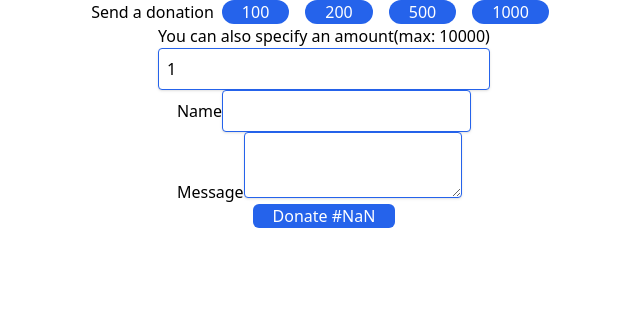
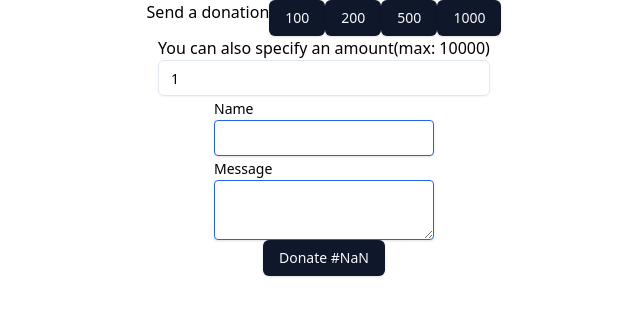
Before and after one commit to Abdulkareemoj/DonationsApp, a Next.js app: page / in a window 1280 px wide. Shown: the top 316 px of the page, without its empty margins (316-956 px from the left). Built offline with nearby package versions, Linux system fonts and the light colour scheme; no server answers.

Commit message:
added components

```diff
--- a/package.json
+++ b/package.json
@@ -13,6 +13,8 @@
     "@next-auth/prisma-adapter": "^1.0.5",
     "@prisma/client": "^4.5.0",
     "@radix-ui/react-icons": "^1.3.0",
+    "@radix-ui/react-label": "^2.0.2",
+    "@radix-ui/react-slot": "^1.0.2",
     "class-variance-authority": "^0.7.0",
     "clsx": "^2.0.0",
     "next": "13.0.2",
--- /dev/null
+++ b/src/components/ui/button.tsx
@@ -0,0 +1,57 @@
+import * as React from "react"
+import { Slot } from "@radix-ui/react-slot"
+import { cva, type VariantProps } from "class-variance-authority"
+
+import { cn } from "@/lib/utils"
+
+const buttonVariants = cva(
+  "inline-flex items-center justify-center rounded-md text-sm font-medium transition-colors focus-visible:outline-none focus-visible:ring-1 focus-visible:ring-slate-950 disabled:pointer-events-none disabled:opacity-50 dark:focus-visible:ring-slate-300",
+  {
+    variants: {
+      variant: {
+        default:
+          "bg-slate-900 text-slate-50 shadow hover:bg-slate-900/90 dark:bg-slate-50 dark:text-slate-900 dark:hover:bg-slate-50/90",
+        destructive:
+          "bg-red-500 text-slate-50 shadow-sm hover:bg-red-500/90 dark:bg-red-900 dark:text-slate-50 dark:hover:bg-red-900/90",
+        outline:
+          "border border-slate-200 bg-transparent shadow-sm hover:bg-slate-100 hover:text-slate-900 dark:border-slate-800 dark:hover:bg-slate-800 dark:hover:text-slate-50",
+        secondary:
+          "bg-slate-100 text-slate-900 shadow-sm hover:bg-slate-100/80 dark:bg-slate-800 dark:text-slate-50 dark:hover:bg-slate-800/80",
+        ghost: "hover:bg-slate-100 hover:text-slate-900 dark:hover:bg-slate-800 dark:hover:text-slate-50",
+        link: "text-slate-900 underline-offset-4 hover:underline dark:text-slate-50",
+      },
+      size: {
+        default: "h-9 px-4 py-2",
+        sm: "h-8 rounded-md px-3 text-xs",
+        lg: "h-10 rounded-md px-8",
+        icon: "h-9 w-9",
+      },
+    },
+    defaultVariants: {
+      variant: "default",
+      size: "default",
+    },
+  }
+)
+
+export interface ButtonProps
+  extends React.ButtonHTMLAttributes<HTMLButtonElement>,
+    VariantProps<typeof buttonVariants> {
+  asChild?: boolean
+}
+
+const Button = React.forwardRef<HTMLButtonElement, ButtonProps>(
+  ({ className, variant, size, asChild = false, ...props }, ref) => {
+    const Comp = asChild ? Slot : "button"
+    return (
+      <Comp
+        className={cn(buttonVariants({ variant, size, className }))}
+        ref={ref}
+        {...props}
+      />
+    )
+  }
+)
+Button.displayName = "Button"
+
+export { Button, buttonVariants }
--- /dev/null
+++ b/src/components/ui/input.tsx
@@ -0,0 +1,25 @@
+import * as React from "react"
+
+import { cn } from "@/lib/utils"
+
+export interface InputProps
+  extends React.InputHTMLAttributes<HTMLInputElement> {}
+
+const Input = React.forwardRef<HTMLInputElement, InputProps>(
+  ({ className, type, ...props }, ref) => {
+    return (
+      <input
+        type={type}
+        className={cn(
+          "flex h-9 w-full rounded-md border border-slate-200 border-slate-200 bg-transparent px-3 py-1 text-sm shadow-sm transition-colors file:border-0 file:bg-transparent file:text-sm file:font-medium placeholder:text-slate-500 focus-visible:outline-none focus-visible:ring-1 focus-visible:ring-slate-950 disabled:cursor-not-allowed disabled:opacity-50 dark:border-slate-800 dark:border-slate-800 dark:placeholder:text-slate-400 dark:focus-visible:ring-slate-300",
+          className
+        )}
+        ref={ref}
+        {...props}
+      />
+    )
+  }
+)
+Input.displayName = "Input"
+
+export { Input }
--- /dev/null
+++ b/src/components/ui/label.tsx
@@ -0,0 +1,24 @@
+import * as React from "react"
+import * as LabelPrimitive from "@radix-ui/react-label"
+import { cva, type VariantProps } from "class-variance-authority"
+
+import { cn } from "@/lib/utils"
+
+const labelVariants = cva(
+  "text-sm font-medium leading-none peer-disabled:cursor-not-allowed peer-disabled:opacity-70"
+)
+
+const Label = React.forwardRef<
+  React.ElementRef<typeof LabelPrimitive.Root>,
+  React.ComponentPropsWithoutRef<typeof LabelPrimitive.Root> &
+    VariantProps<typeof labelVariants>
+>(({ className, ...props }, ref) => (
+  <LabelPrimitive.Root
+    ref={ref}
+    className={cn(labelVariants(), className)}
+    {...props}
+  />
+))
+Label.displayName = LabelPrimitive.Root.displayName
+
+export { Label }
--- /dev/null
+++ b/src/components/ui/textarea.tsx
@@ -0,0 +1,24 @@
+import * as React from "react"
+
+import { cn } from "@/lib/utils"
+
+export interface TextareaProps
+  extends React.TextareaHTMLAttributes<HTMLTextAreaElement> {}
+
+const Textarea = React.forwardRef<HTMLTextAreaElement, TextareaProps>(
+  ({ className, ...props }, ref) => {
+    return (
+      <textarea
+        className={cn(
+          "flex min-h-[60px] w-full rounded-md border border-slate-200 border-slate-200 bg-transparent px-3 py-2 text-sm shadow-sm placeholder:text-slate-500 focus-visible:outline-none focus-visible:ring-1 focus-visible:ring-slate-950 disabled:cursor-not-allowed disabled:opacity-50 dark:border-slate-800 dark:border-slate-800 dark:placeholder:text-slate-400 dark:focus-visible:ring-slate-300",
+          className
+        )}
+        ref={ref}
+        {...props}
+      />
+    )
+  }
+)
+Textarea.displayName = "Textarea"
+
+export { Textarea }
--- a/src/pages/index.tsx
+++ b/src/pages/index.tsx
@@ -3,6 +3,12 @@ import Image from "next/image";
 import Head from "next/head";
 import { useState } from "react";
 import { DONATION_IN_NAIRA, MAX_DONATION_IN_NAIRA } from "../../config";
+import { Button } from "@/components/ui/button";
+import Link from "next/link";
+import { Input } from "@/components/ui/input";
+import { Label } from "@/components/ui/label";
+import { Textarea } from "@/components/ui/textarea";
+
 // const inter = Inter({ subsets: ['latin'] })
 
 export default function Home() {
@@ -23,21 +29,16 @@ export default function Home() {
             Send a donation
             {presets.map((preset) => {
               return (
-                <button
-                  className="mx-2 gap-5 rounded-xl bg-blue-600 px-5 text-white"
-                  key={preset}
-                  onClick={() => setQuantity(preset)}
-                >
+                <Button key={preset} onClick={() => setQuantity(preset)}>
                   {preset}
-                </button>
+                </Button>
               );
             })}
           </h1>
         </div>
         <div className=" flex flex-col">
           <h1>You can also specify an amount(max: 10000)</h1>
-          <input
-            className="rounded border border-blue-600 p-2 shadow"
+          <Input
             type="number"
             onChange={(e) => setQuantity(parseFloat(e.target.value))}
             value={quantity}
@@ -48,8 +49,8 @@ export default function Home() {
 
         <div>
           <div>
-            <label htmlFor="name">Name</label>
-            <input
+            <Label htmlFor="name">Name</Label>
+            <Input
               className="rounded border border-blue-600 p-2 shadow"
               type="text"
               id="name"
@@ -58,8 +59,8 @@ export default function Home() {
             />
           </div>
           <div>
-            <label htmlFor="message">Message</label>
-            <textarea
+            <Label htmlFor="message">Message</Label>
+            <Textarea
               className="rounded border border-blue-600 p-2 shadow"
               id="message"
               onChange={(e) => setMessage(e.target.value)}
@@ -68,9 +69,9 @@ export default function Home() {
           </div>
         </div>
 
-        <button className="rounded-md bg-blue-600 px-5 text-white">
-          Donate #{quantity * (DONATION_IN_NAIRA / 100)}
-        </button>
+        <Button asChild>
+          <Link href="#"> Donate #{quantity * (DONATION_IN_NAIRA / 100)}</Link>
+        </Button>
       </main>
     </>
   );
```
Also changed, not shown: 1 other file (tests, documents, lock files or other folders).
